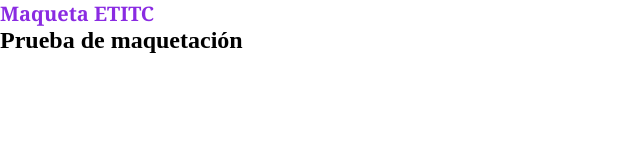
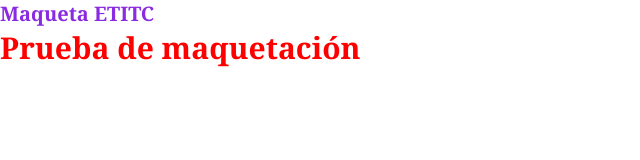
Before and after one commit to JeanPool22/Maquetado-ETITC, a plain HTML site: page index.html in a window 1280 px wide. Shown: the whole page, without its empty margins (0-640 px from the left). Drawn offline with Linux system fonts and the light colour scheme.

Commit message:
Update estilos.css

```diff
--- a/css/estilos.css
+++ b/css/estilos.css
@@ -8,3 +8,9 @@ h1 {
     font-size: 20px;
     font-family: Georgia, 'Times New Roman', Times, serif;
 }
+
+h2 {
+    color: red;
+    font-size: 30px;
+    font-family: Georgia, 'Times New Roman', Times, serif;
+}
```
